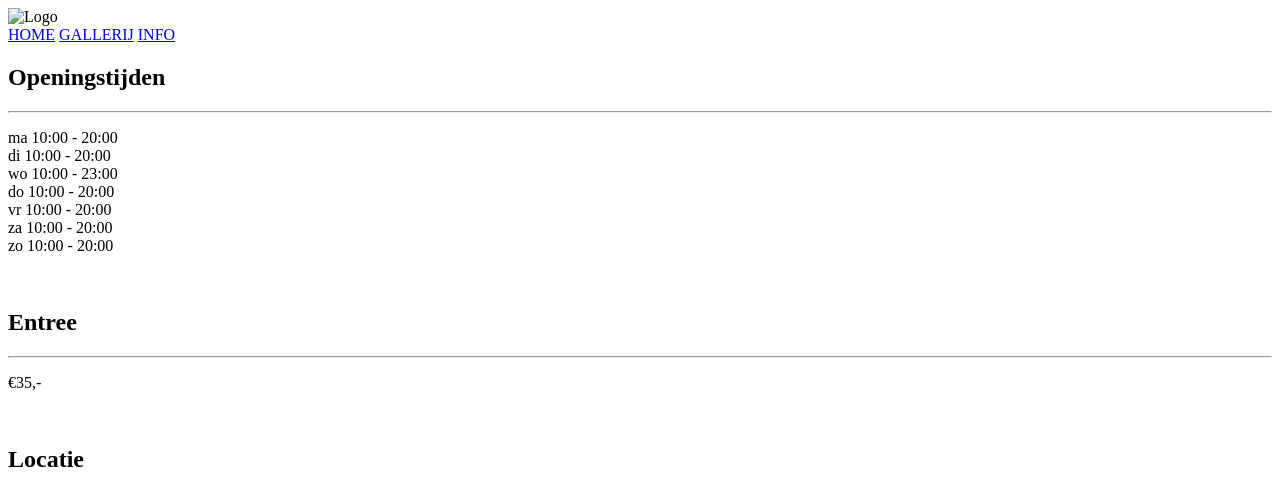
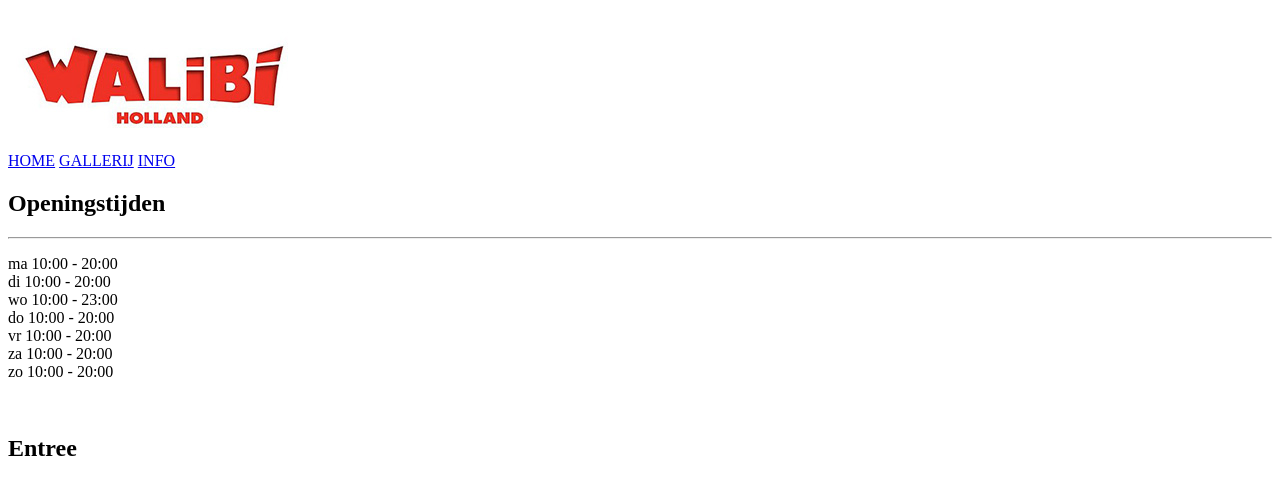
Before and after one commit to Lennardvdmeij/attractie-hfdst-9, a plain HTML site: page info.html in a window 1280 px wide. Shown: the top 480 px of the page. Drawn offline with Linux system fonts and the light colour scheme; some packages are replaced by stand-ins of ours.

Commit message:
Update info.html

```diff
--- a/info.html
+++ b/info.html
@@ -11,7 +11,7 @@
 
 <body>
     <header>
-        <img id="logo" src=afbeeldingen/walibilogo.png alt="Logo">
+        <img id="logo" src=walibilogo.png alt="Logo">
     </header>
     <div class="navbar">
         <a href="index.html">HOME</a>
```
